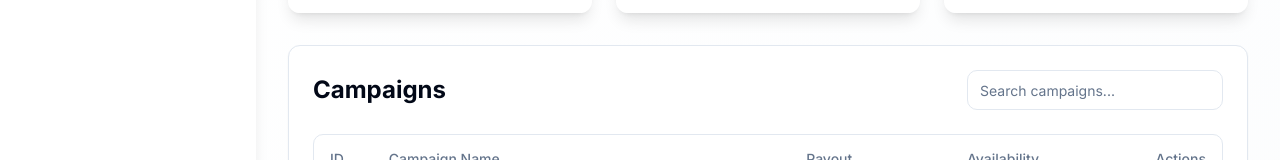
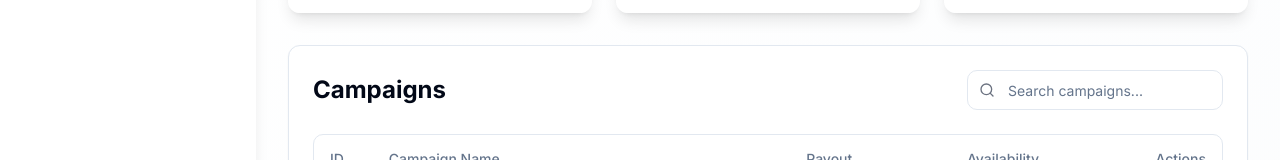
Before and after one commit to UsefADD/affiliate-haven-dashboard, a React (Vite) app: page / in a window 1280 px wide. Shown: the part 235-395 px from the top of the page. Built offline with nearby package versions, Linux system fonts and the light colour scheme.

Commit message:
Fix input component icon prop
Resolve TypeScript error regarding the 'icon' prop in the Input component used in src/pages/Index.tsx. Ensure the Input component accepts the 'icon' prop or remove it from the usage to maintain type compatibility.
[skip gpt_engineer]

```diff
--- a/src/pages/Index.tsx
+++ b/src/pages/Index.tsx
@@ -151,13 +151,15 @@ export default function Index() {
             <div className="flex justify-between items-center mb-6">
               <h2 className="text-2xl font-bold">Campaigns</h2>
               <div className="flex gap-4">
-                <Input
-                  placeholder="Search campaigns..."
-                  value={searchQuery}
-                  onChange={(e) => setSearchQuery(e.target.value)}
-                  className="w-64"
-                  icon={<Search className="h-4 w-4" />}
-                />
+                <div className="relative">
+                  <Search className="absolute left-3 top-1/2 transform -translate-y-1/2 text-gray-500 h-4 w-4" />
+                  <Input
+                    placeholder="Search campaigns..."
+                    value={searchQuery}
+                    onChange={(e) => setSearchQuery(e.target.value)}
+                    className="w-64 pl-10"
+                  />
+                </div>
               </div>
             </div>
 
```
